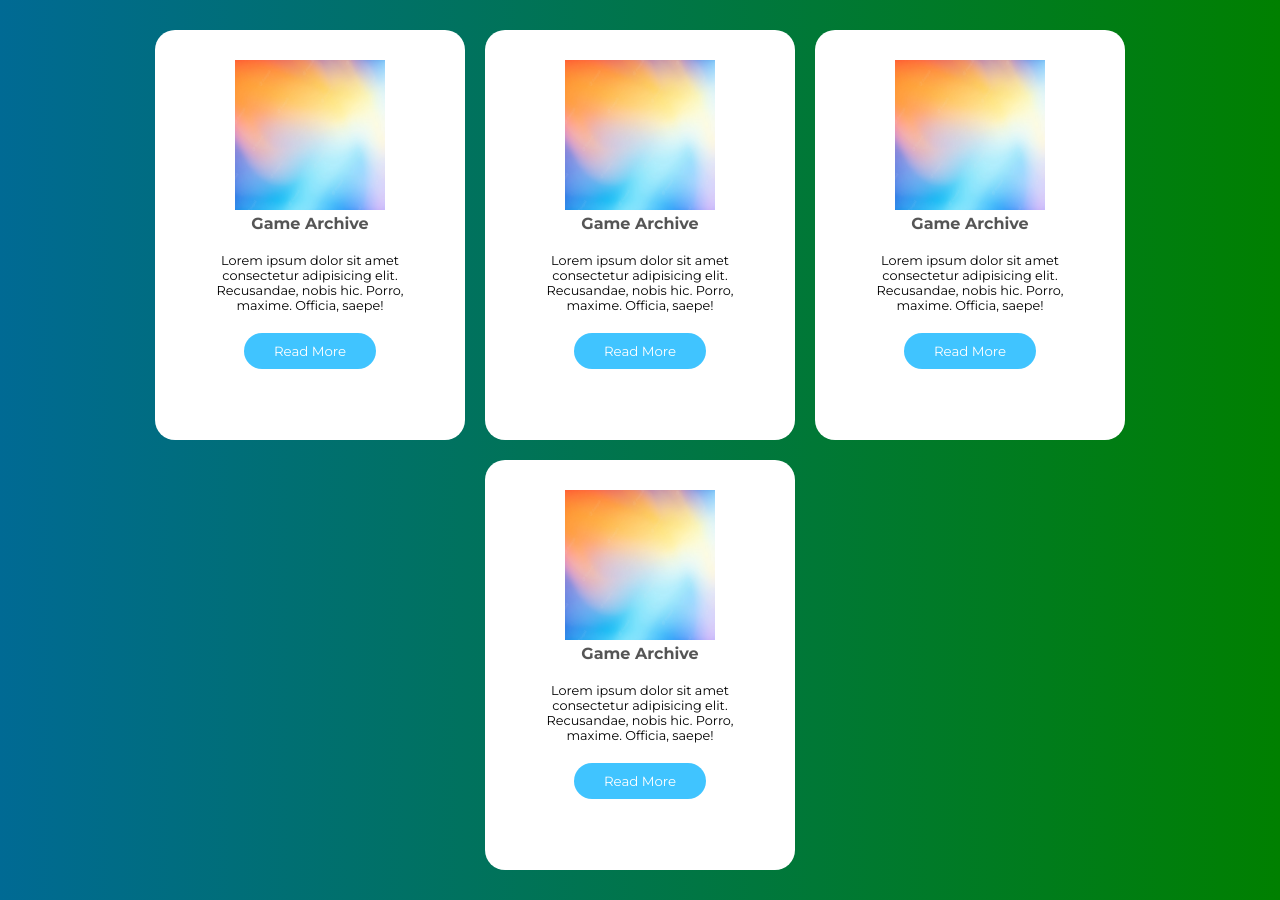
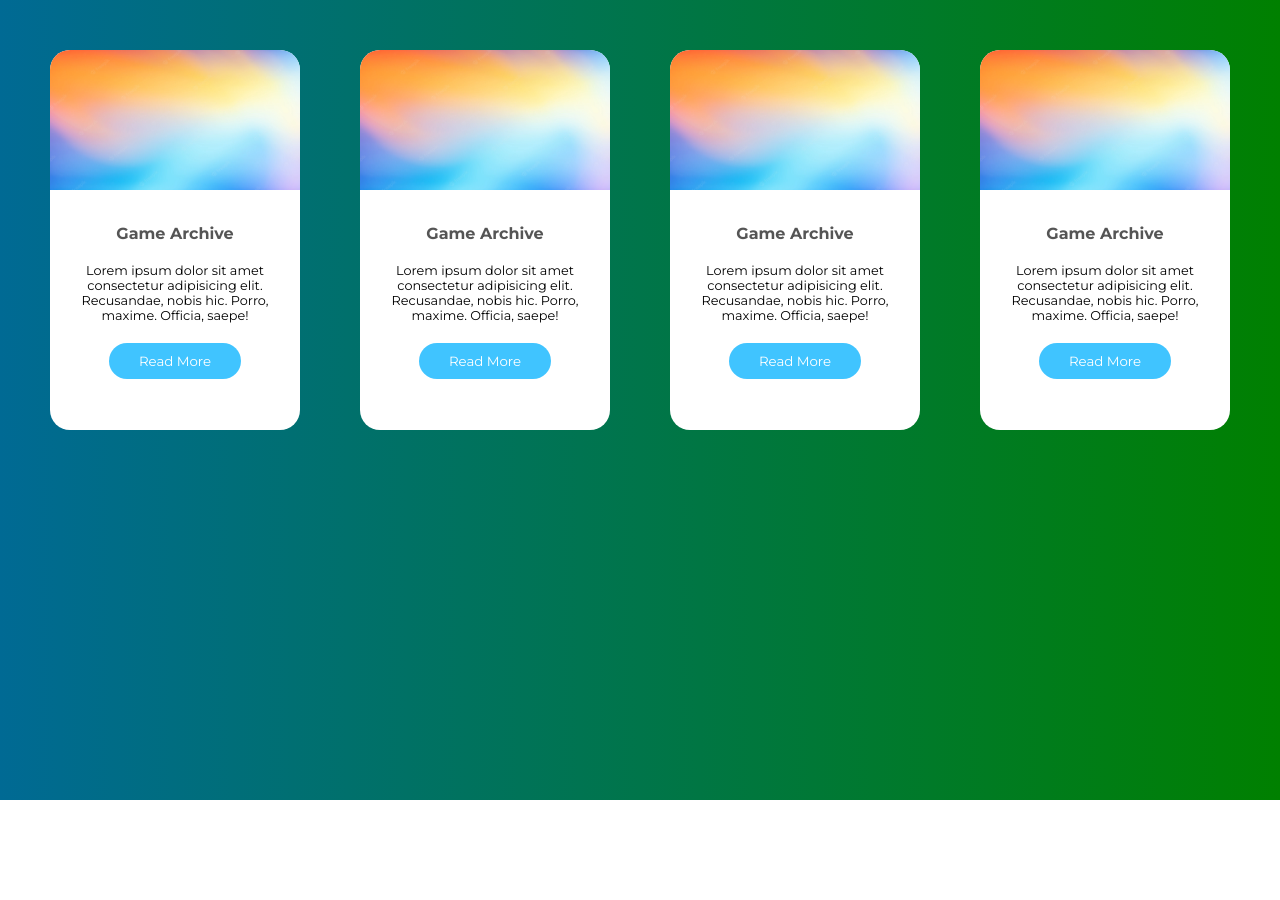
Before and after one commit to noahthecranberry/noahthecranberry.github.io, a plain HTML site: page practice.html in a window 1280 px wide. After the commit the page ends 800 px from the top, so only its background shows below. Drawn offline with Linux system fonts and the light colour scheme.

Commit message:
cards with images

```diff
--- a/practice.css
+++ b/practice.css
@@ -20,12 +20,19 @@ body {
     cursor: pointer;
     text-align: center;
     background-color: #fff;
-    padding: 30px;
+    padding: 0px 0px 30px 0px;
     width: 250px;
     height: 350px;
     border-radius: 20px;
-    margin: 10px;
+    margin: 30px;
     transition: .3s;
+}
+
+img {
+    width: 100%;
+    height: 40%;
+    padding-bottom: 30px;
+    border-radius: 20px;
 }
 
 .card h3 {
--- a/practice.html
+++ b/practice.html
@@ -12,7 +12,7 @@
 <body>
     <div class="container">
         <div class="card">
-            <img width="150" height="150" src="gradient.webp" alt="">
+            <img src="gradient.webp" alt="">
             <h3>Game Archive</h3>
             <p>Lorem ipsum dolor sit amet consectetur adipisicing elit. Recusandae, nobis hic. Porro, maxime. Officia, saepe!</p>
             <a href="#">
```
